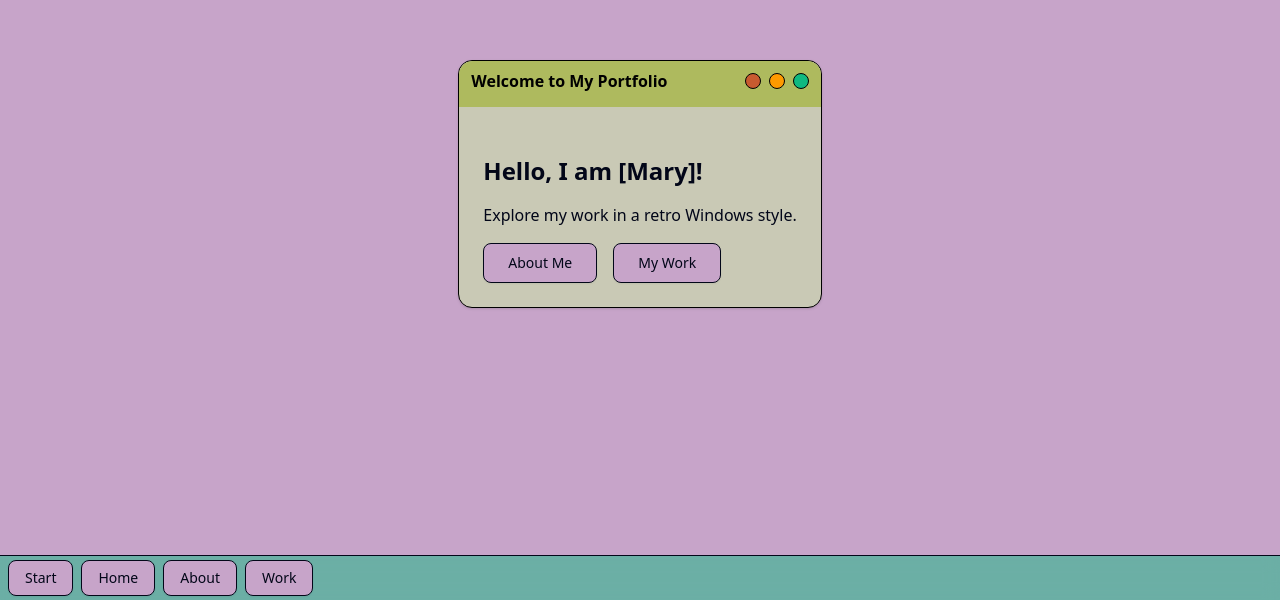
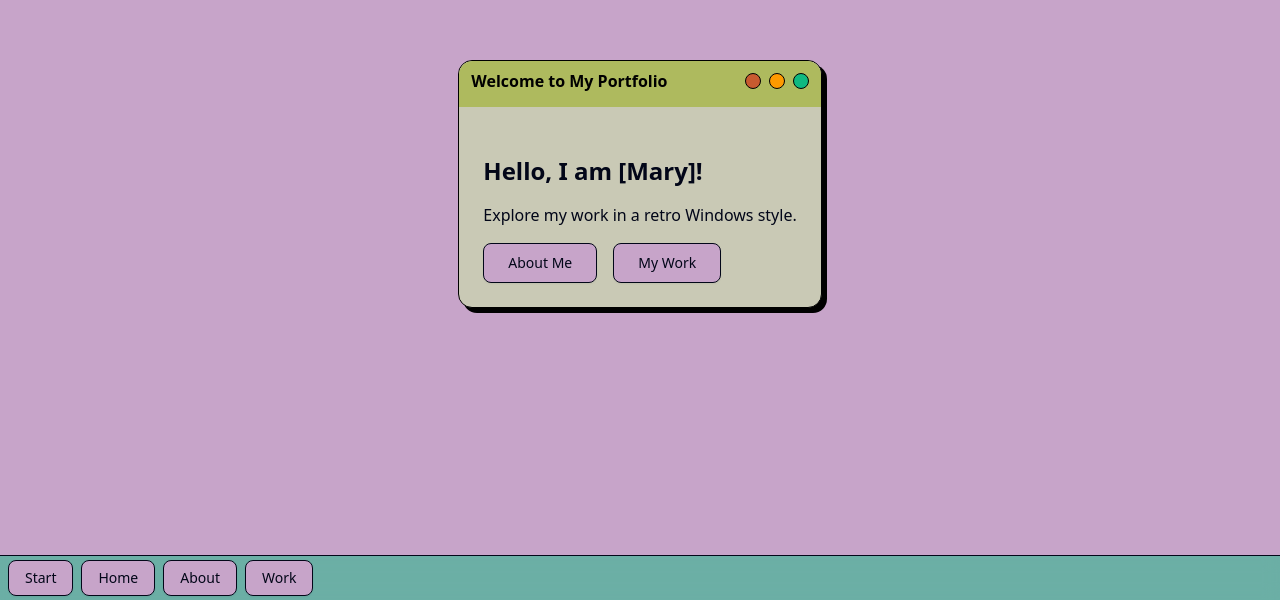
Before and after one commit to MaryBruff/portfolio, a Next.js app: page / in a window 1280 px wide. Shown: the part 200-800 px from the top of the page. Built offline with nearby package versions, Linux system fonts and the light colour scheme.

Commit message:
Add solid black drop shadow

```diff
--- a/src/components/Window.tsx
+++ b/src/components/Window.tsx
@@ -14,7 +14,7 @@ export default function Window({
 }) {
   return (
     <Card
-      className={`border-black border m-1 p-0 rounded-xl ${className}`}
+      className={`border-black border m-1 p-0 rounded-xl shadow-[5px_5px_0_0_rgba(0,0,0,1)] ${className}`}
     >
       <CardHeader className="bg-primary rounded-t-xl p-3">
         <CardTitle className="text-black flex justify-between items-center portfolio-font">
```
